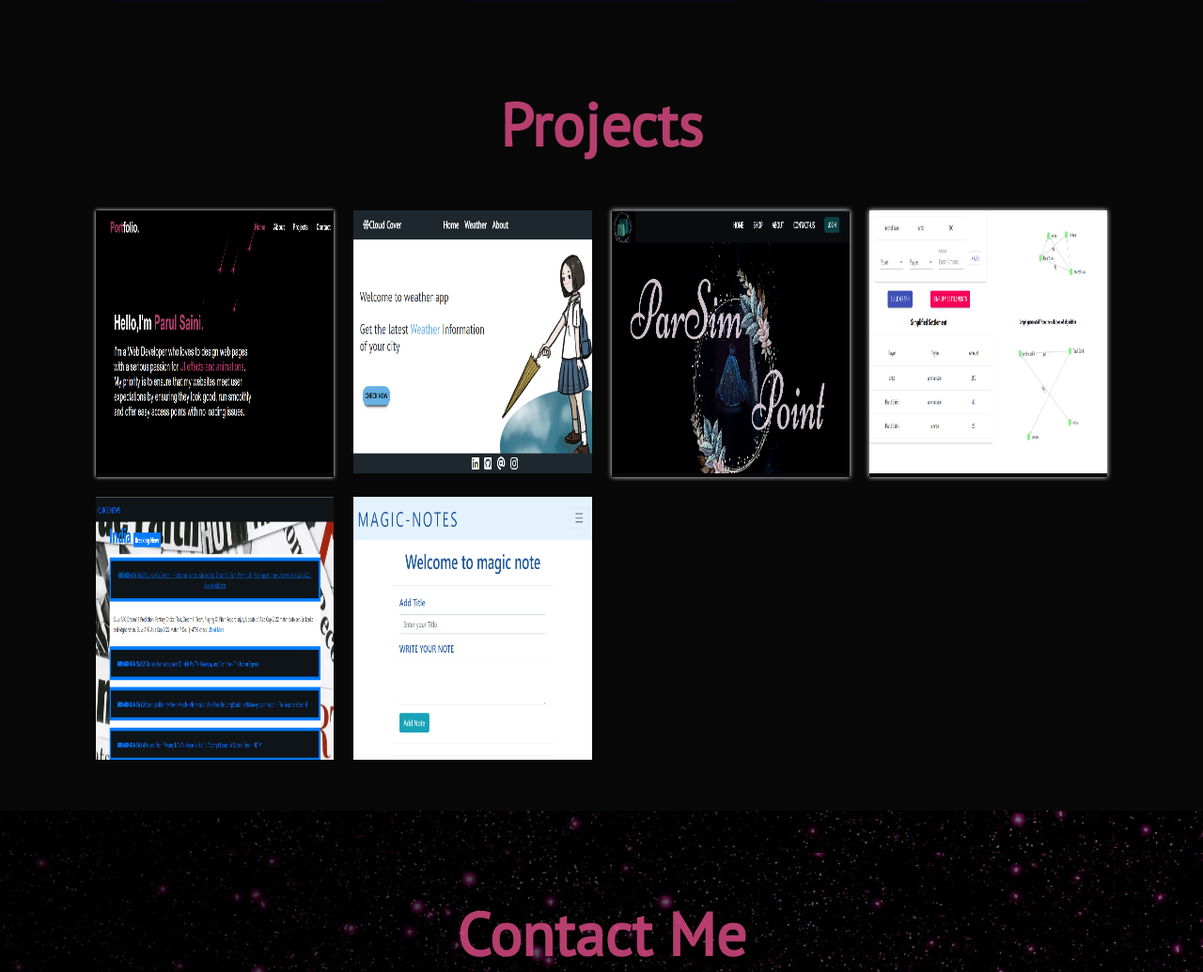
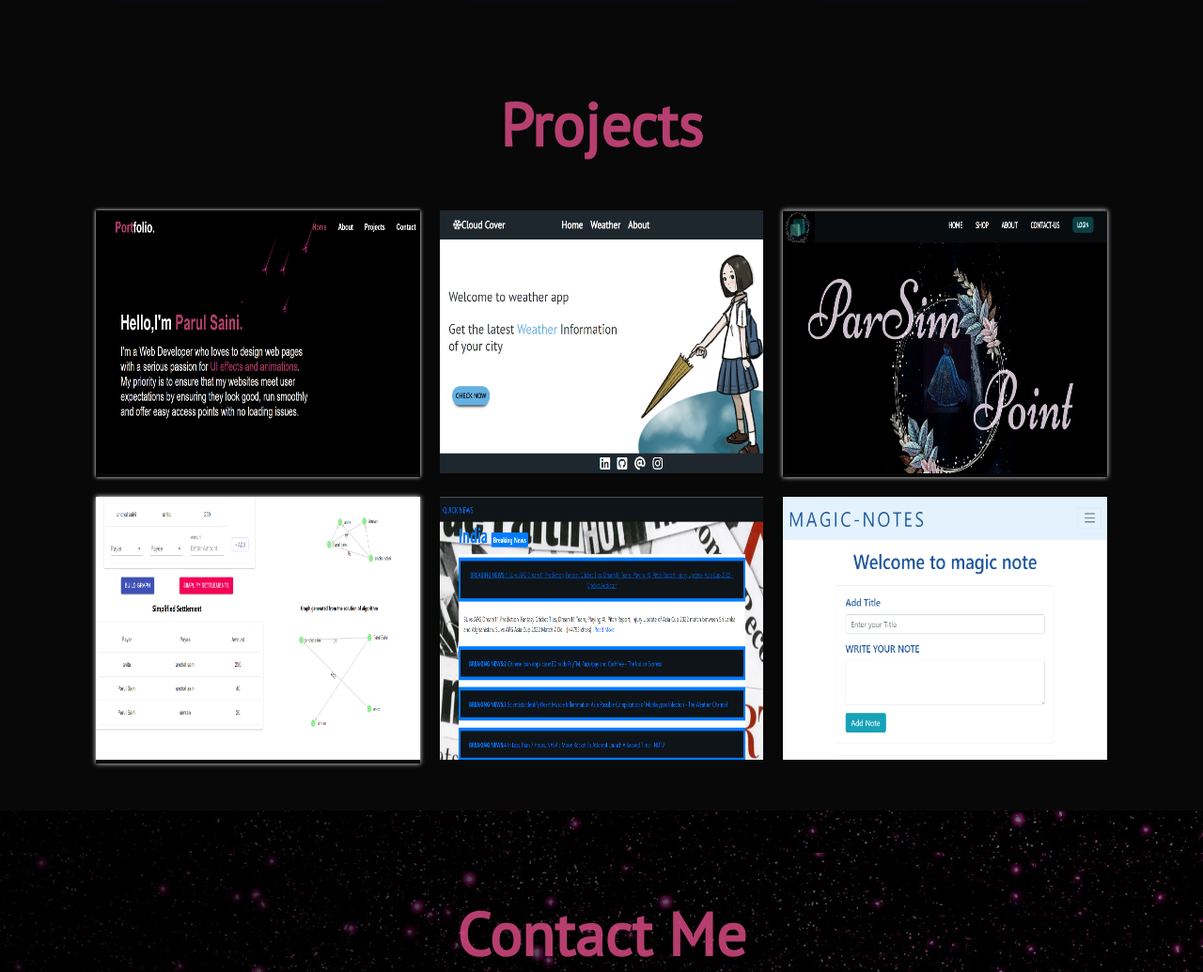
Before and after one commit to parul-saini/My-Portfolio, a PHP site: page / in a window 1280 px wide. Shown: the part 2097-3132 px from the top of the page at 94% size. Run offline with PHP 8.4, Linux system fonts and the light colour scheme; some libraries are stand-ins or nearby versions.

Commit message:
-CSS of project folder

```diff
--- a/css/style.css
+++ b/css/style.css
@@ -429,7 +429,7 @@ nav ul li a:hover::after {
 
 .work-list {
     display: grid;
-    grid-template-columns: repeat(auto-fit, minmax(250px, 1fr));
+    grid-template-columns: repeat(auto-fit, minmax(280px, 1fr));
     grid-gap: 21px;
     margin-top: 50px;
 }
@@ -813,3 +813,10 @@ nav .fa-solid {
     margin-top: 26vh;
 }
 }
+
+/* to handle the projects folder for large screen */
+@media only screen and (min-width:1260px){
+    .work-list {
+        grid-template-columns: repeat(3, minmax(250px, 1fr));
+    }
+}
--- a/index.html
+++ b/index.html
@@ -254,7 +254,7 @@
                     <img src="images/fairshare.png" alt="Parsim point">
                     <div class="layer">
                         <h3>FairShare</h3>
-                        <p>It is an expense-splitting application that simplifies the process of sharing bills and expenses among friends, roommates, or colleagues. It allows users to easily create groups, add expenses, and calculate each person's share, eliminating the need for manual calculations and potential conflicts.</p>
+                        <p>It is an expense-splitting application that simplifies the process of sharing bills and expenses among friends or colleagues.It allows users to create groups, add expenses and calculate each person's share,eliminating the need for manual calculations.</p>
                         <a href="https://fairshare22.netlify.app/" target="_blank" onclick="window.location.href">
                             <i class="fa-solid fa-arrow-up-right-from-square fa-2x"></i></a>
                     </div>
```
